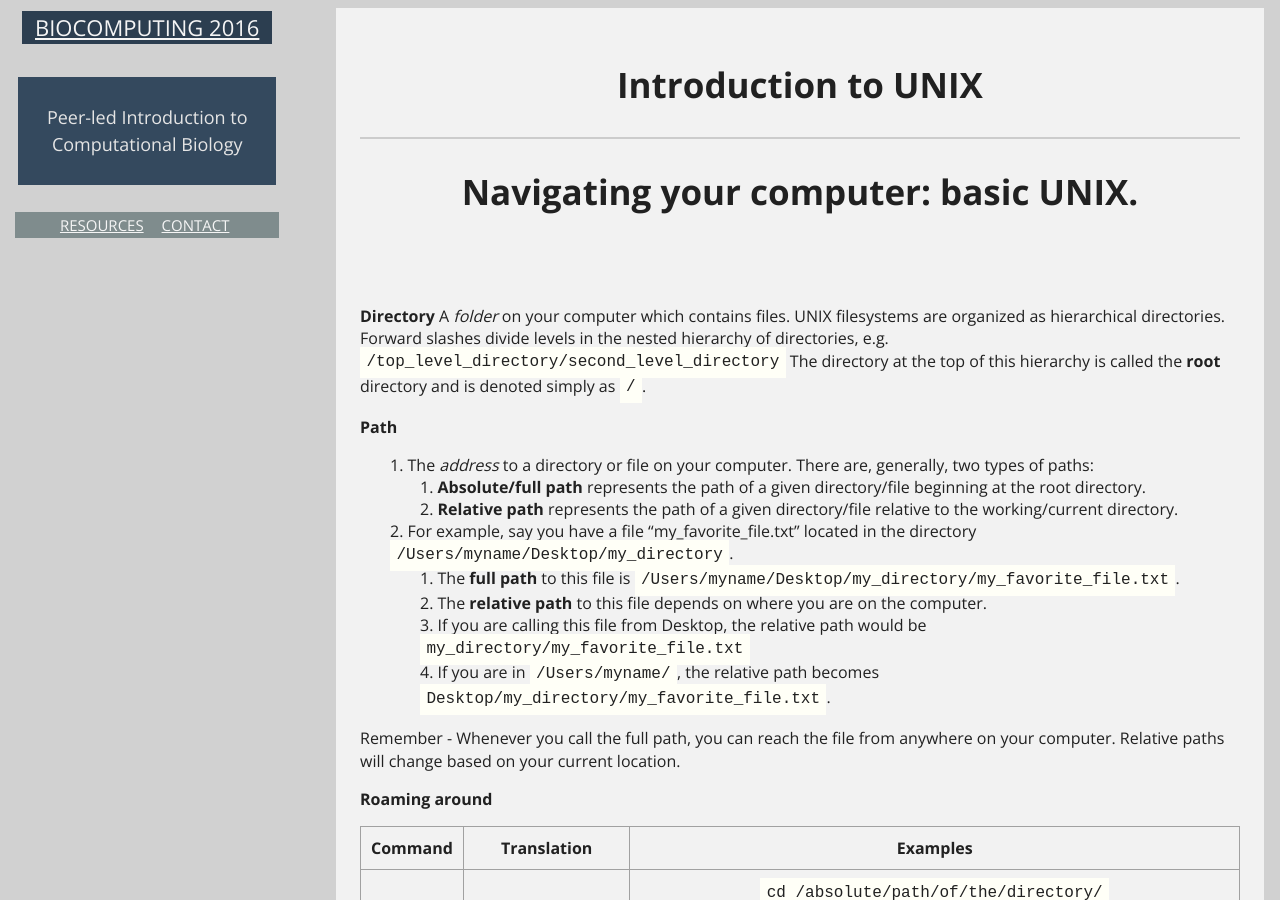
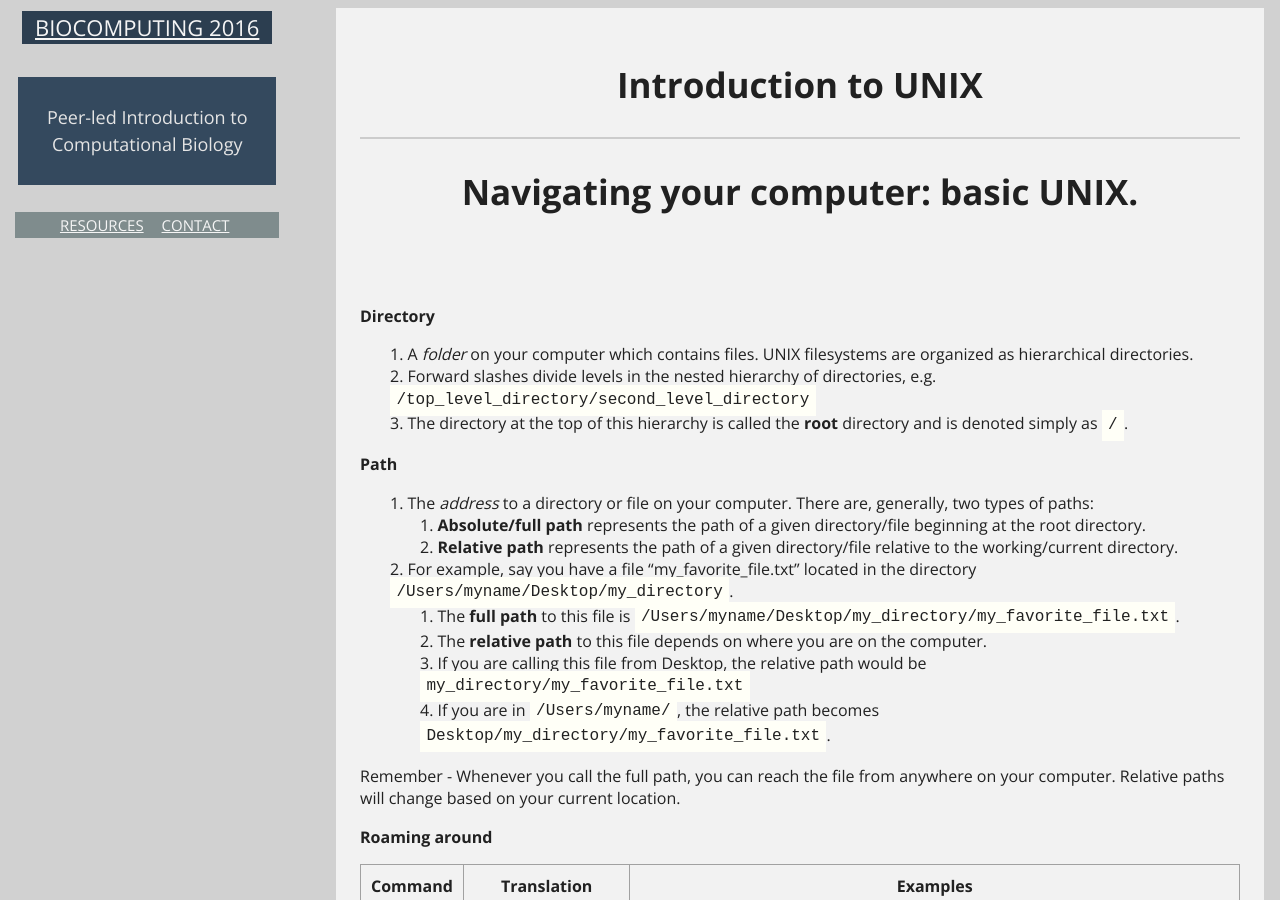
Before and after one commit to CCBBatUT/Biocomputing_Spring2016, a Jekyll site: the page built from _posts/2016-01-27-unix.md, in a window 1280 px wide and 900 px high. Built offline with Jekyll 4.4.1, drawn with Linux system fonts in a browser that asks for light colours; Markdown is read by kramdown in place of the engine named in the settings.

```diff
--- a/_posts/2016-01-27-unix.md
+++ b/_posts/2016-01-27-unix.md
@@ -10,9 +10,9 @@ materials: files/unix.zip
 <br><br>
 
 **Directory**
-A *folder* on your computer which contains files. UNIX filesystems are organized as hierarchical directories.
-Forward slashes divide levels in the nested hierarchy of directories, e.g. `/top_level_directory/second_level_directory`
-The directory at the top of this hierarchy is called the **root** directory and is denoted simply as `/`.
+- A *folder* on your computer which contains files. UNIX filesystems are organized as hierarchical directories.
+- Forward slashes divide levels in the nested hierarchy of directories, e.g. `/top_level_directory/second_level_directory`
+- The directory at the top of this hierarchy is called the **root** directory and is denoted simply as `/`.
 
 **Path**
   - The *address* to a directory or file on your computer. There are, generally, two types of paths:
```
